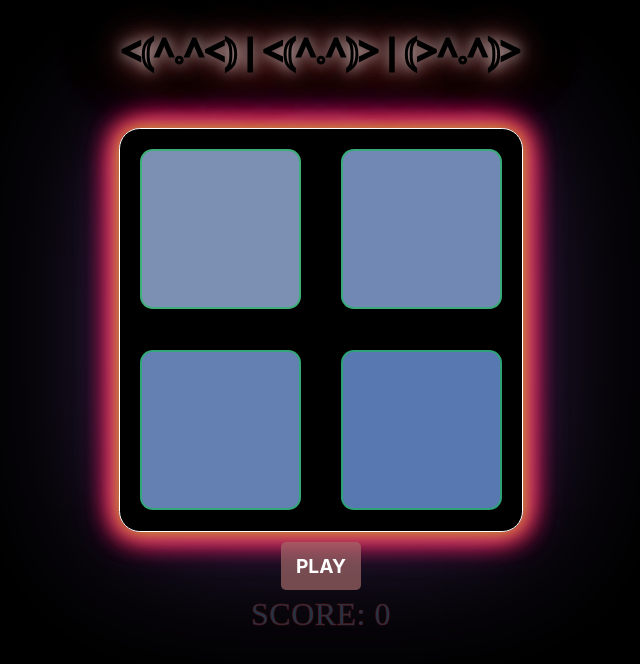
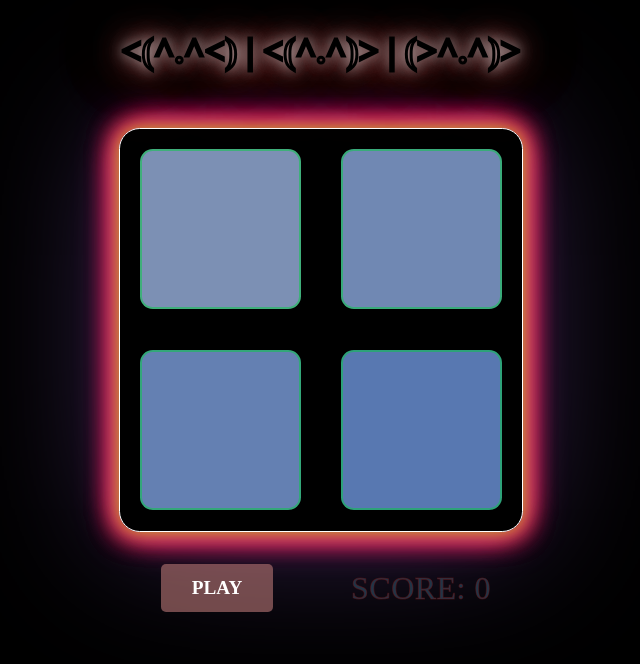
Before and after one commit to TAB-Games/ReactMemoryGame, a React (Vite) app: page / in a window 1280 px wide. Shown: the top 664 px of the page, without its empty margins (319-959 px from the left). Built offline with nearby package versions, Linux system fonts and the light colour scheme.

Commit message:
align play button and score but this is useless anyways

```diff
--- a/src/App.css
+++ b/src/App.css
@@ -7,6 +7,7 @@
   flex-direction: column;
 
   -webkit-tap-highlight-color: rgba(0, 0, 0, 0); /* Disable tap highlight */
+  user-select: none; /* no highlighting on page*/
 }
 
 :root {
@@ -82,11 +83,12 @@ h1 {
 
 /* PLAY BUTTON */
 .play-btn {
+  font-family: "Poppins";
   background-color: rgba(164, 106, 106, 0.682);
   display: flex;
   justify-content: center;
   align-items: center;
-  max-width: 5rem;
+  max-width: 7rem;
   text-align: center;
   margin: auto;
   margin-top: 0.625rem; /* Converted from 10px to rem */
@@ -293,3 +295,14 @@ h1 {
   margin-bottom: 1.25rem; /* Converted from 20px to rem */
   margin-right: 1.25rem; /* Converted from 20px to rem */
 }
+
+.bottom-bar {
+  display: grid;
+  margin-top: 2rem;
+  grid-template-columns: 12.5rem auto;
+  justify-content: center;
+}
+
+.bottom-bar > * {
+  margin: 0 10px; /* Adjust margin as needed */
+}
--- a/src/App.jsx
+++ b/src/App.jsx
@@ -17,8 +17,10 @@ function App() {
         <GameStateProvider>
           <TitleHeader />
           <GameBoard />
-          <PlayBtn />
-          <Score />
+          <div className="bottom-bar">
+            <PlayBtn />
+            <Score />
+          </div>
         </GameStateProvider>
       </UIStateProvider>
     </>
```
